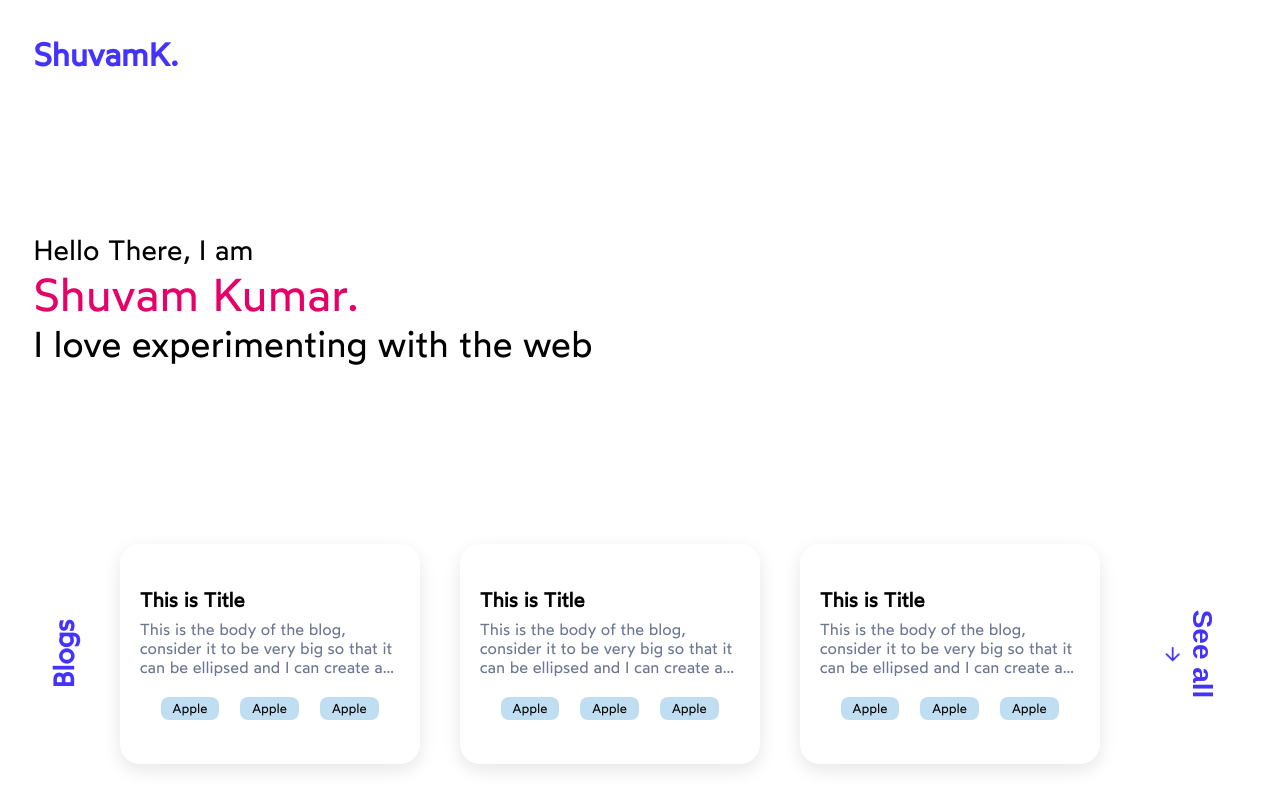
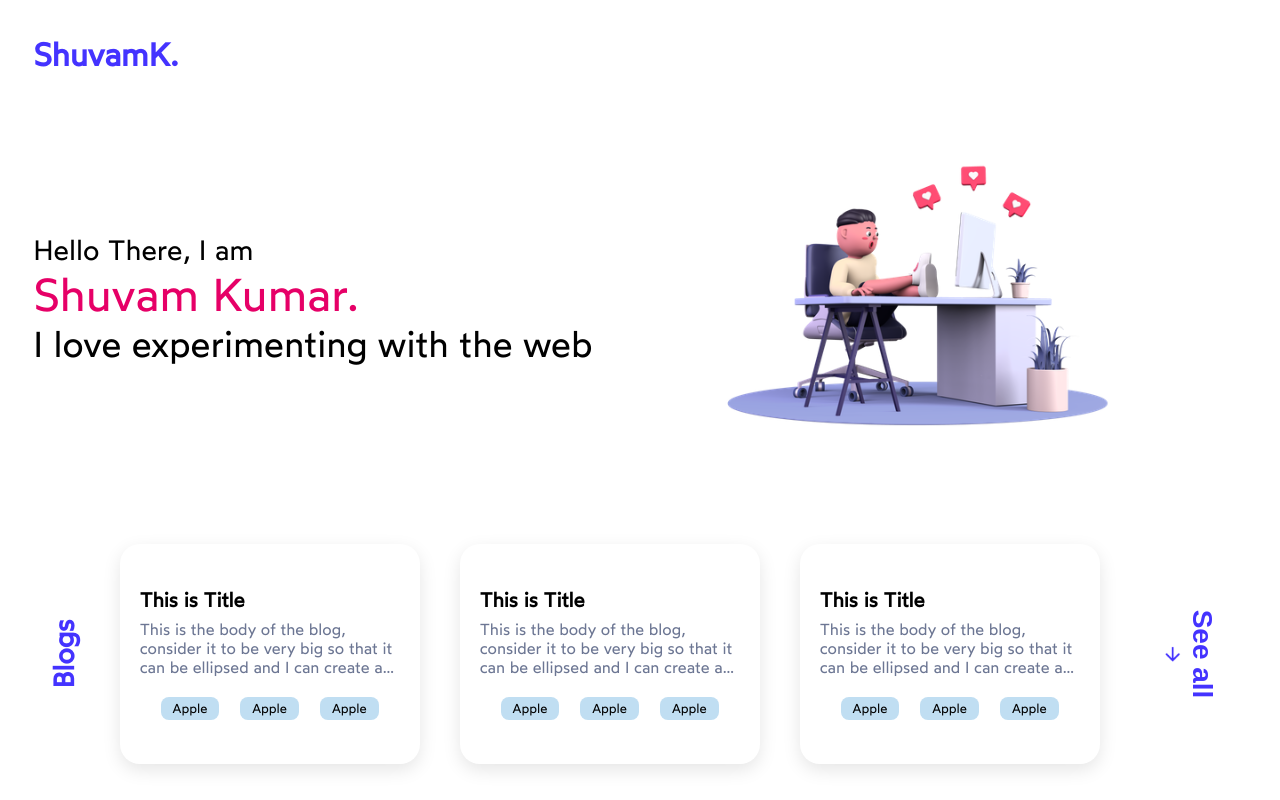
Before and after one commit to shuvamk/shuvamk.github.io, a Next.js app: page / in a window 1280 px wide. Built offline with nearby package versions, Linux system fonts and the light colour scheme.

Commit message:
Added me image

```diff
--- /dev/null
+++ b/components/home/mainfold/3dimage/3dimage.js
@@ -0,0 +1,12 @@
+import React from "react";
+import styles from "./3dimage.module.css";
+
+function MeImage() {
+  return (
+    <div className={styles.image}>
+      <img src="/assets/me.png" height={400} width={400} />
+    </div>
+  );
+}
+
+export default MeImage;
--- /dev/null
+++ b/components/home/mainfold/3dimage/3dimage.module.css
@@ -0,0 +1,5 @@
+.image {
+  display: flex;
+  flex: 1;
+  justify-content: center;
+}
--- a/components/home/mainfold/mainfold.js
+++ b/components/home/mainfold/mainfold.js
@@ -1,5 +1,6 @@
 import React from "react";
 import Blogs from "../footer/blogs/blogs";
+import MeImage from "./3dimage/3dimage";
 
 import Info from "./info/info";
 import styles from "./mainfold.module.css";
@@ -8,6 +9,7 @@ function Mainfiold() {
   return (
     <div className={styles.mainfold}>
       <Info />
+      <MeImage />
     </div>
   );
 }
--- a/components/home/mainfold/mainfold.module.css
+++ b/components/home/mainfold/mainfold.module.css
@@ -2,5 +2,5 @@
   display: flex;
   align-items: center;
   flex: 1;
-  justify-content: flex-start;
+  /* justify-content: space-between; */
 }
```
Also changed, not shown: public/assets/me.png (added).
